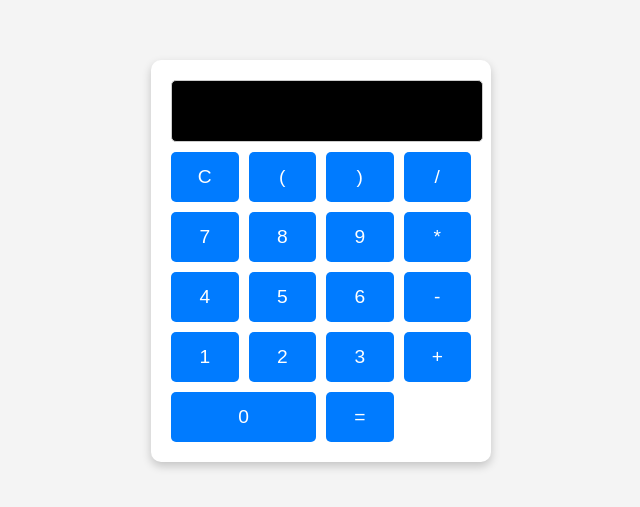
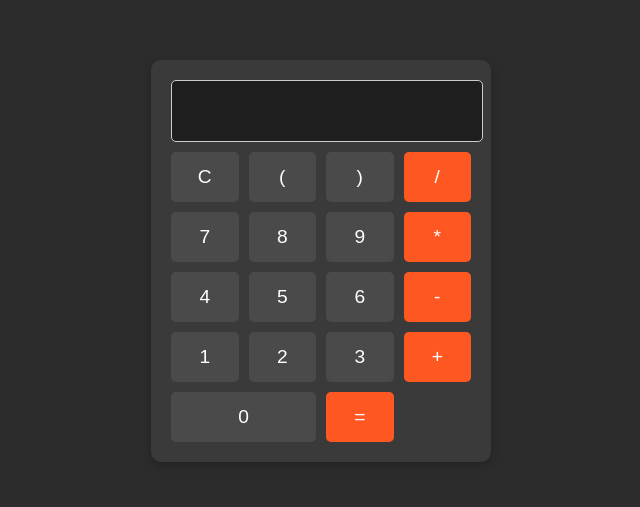
Before and after one commit to Wuradzi/Calculator_Lomakin, a plain HTML site: page index.html in a window 1280 px wide. Shown: the part 139-646 px from the top of the page, without its empty margins (319-959 px from the left). Drawn offline with Linux system fonts and the light colour scheme.

Commit message:
Змінено кольорову палітру калькулятора

```diff
--- a/index.html
+++ b/index.html
@@ -13,21 +13,21 @@
             <button onclick="clearResult()">C</button>
             <button onclick="appendCharacter('(')">(</button>
             <button onclick="appendCharacter(')')">)</button>
-            <button onclick="setOperation('/')">/</button>
+            <button class="operation" onclick="setOperation('/')">/</button>
             <button onclick="appendNumber('7')">7</button>
             <button onclick="appendNumber('8')">8</button>
             <button onclick="appendNumber('9')">9</button>
-            <button onclick="setOperation('*')">*</button>
+            <button class="operation" onclick="setOperation('*')">*</button>
             <button onclick="appendNumber('4')">4</button>
             <button onclick="appendNumber('5')">5</button>
             <button onclick="appendNumber('6')">6</button>
-            <button onclick="setOperation('-')">-</button>
+            <button class="operation" onclick="setOperation('-')">-</button>
             <button onclick="appendNumber('1')">1</button>
             <button onclick="appendNumber('2')">2</button>
             <button onclick="appendNumber('3')">3</button>
-            <button onclick="setOperation('+')">+</button>
+            <button class="operation" onclick="setOperation('+')">+</button>
             <button class="zero" onclick="appendNumber('0')">0</button>
-            <button onclick="calculateResult()">=</button>
+            <button class="operation" onclick="calculateResult()">=</button>
         </div>
     </div>
     <script src="src/script.js"></script>
--- a/scc/style.css
+++ b/scc/style.css
@@ -5,11 +5,11 @@ body {
     align-items: center;
     height: 100vh;
     margin: 0;
-    background-color: #f4f4f4;
+    background-color: #2c2c2c; /* Dark gray background */
 }
 
 .calculator {
-    background: #fff;
+    background: #3a3a3a; /* Slightly lighter dark gray */
     padding: 20px;
     border-radius: 10px;
     box-shadow: 0 4px 10px rgba(0, 0, 0, 0.2);
@@ -25,8 +25,8 @@ body {
     padding: 5px;
     border: 1px solid #ccc;
     border-radius: 5px;
-    background-color: black;
-    color: white;
+    background-color: #1e1e1e; /* Darker gray for result display */
+    color: #00ff00; /* Bright green text for better contrast */
 }
 
 .buttons {
@@ -42,14 +42,22 @@ body {
     border: none;
     border-radius: 5px;
     cursor: pointer;
-    background-color: #007BFF;
+    background-color: #4a4a4a; /* Neutral gray for number buttons */
     color: white;
 }
 
 .buttons button:hover {
-    background-color: #0056b3;
+    background-color: #5a5a5a; /* Slightly lighter gray on hover */
 }
 
 .buttons .zero {
     grid-column: span 2;
 }
+
+.buttons button.operation {
+    background-color: #ff5722; /* Distinct orange for operation buttons */
+}
+
+.buttons button.operation:hover {
+    background-color: #e64a19; /* Darker orange on hover */
+}
```
